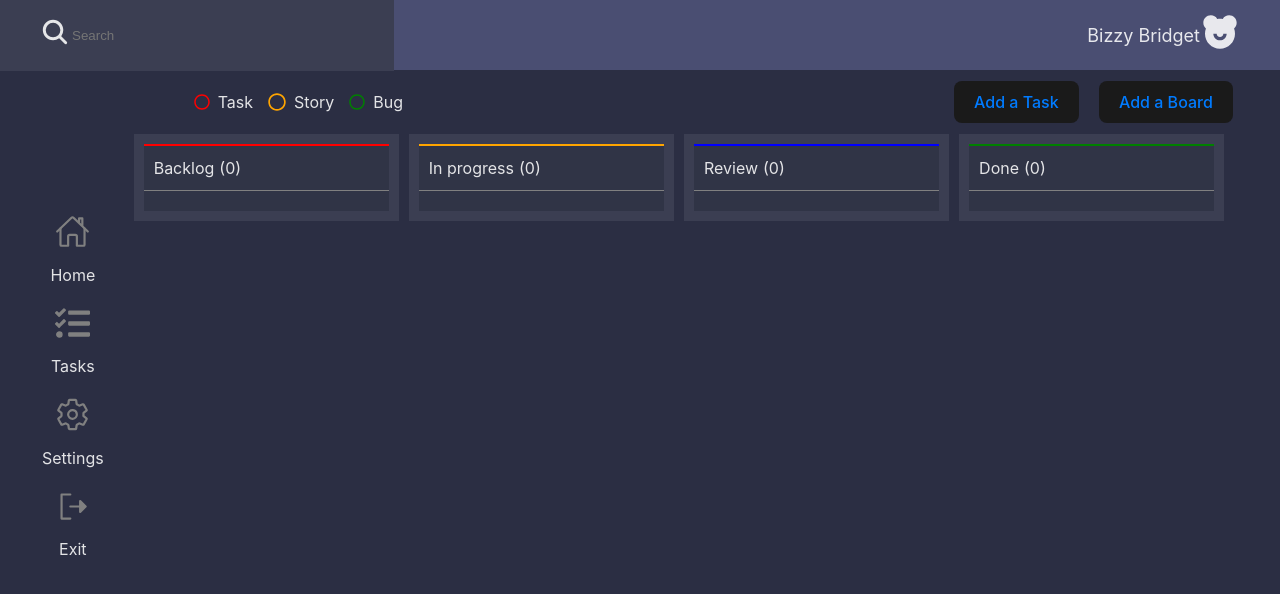
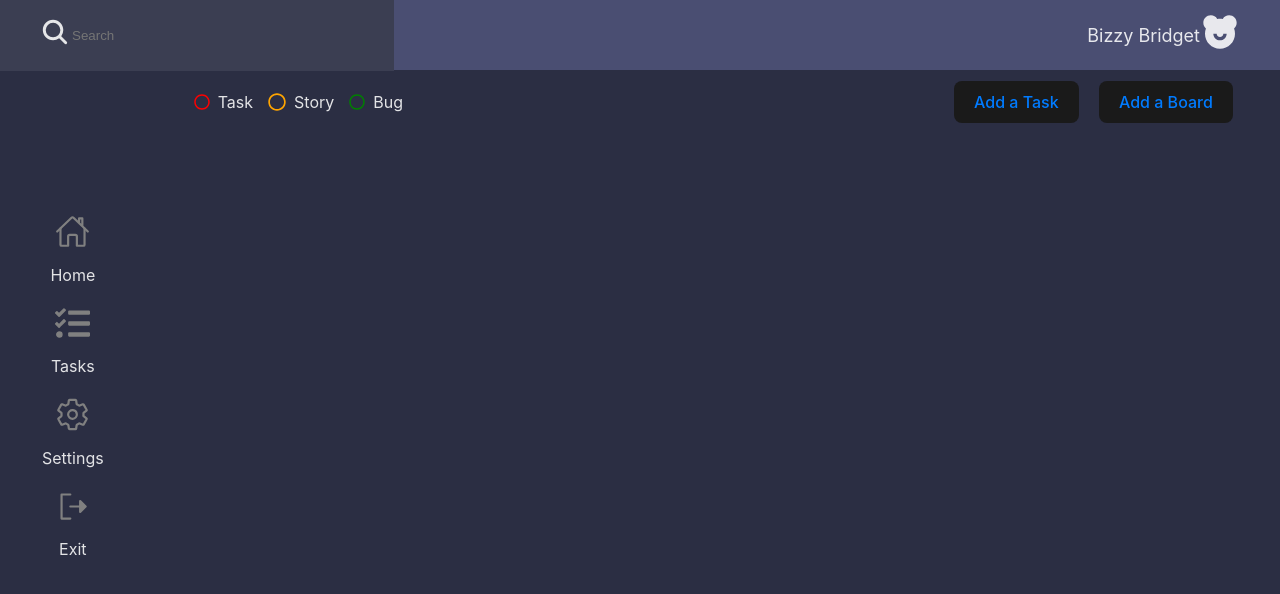
Before and after one commit to BridgetKas/ProductivityApp, a React (Vite) app: page / in a window 1280 px wide. Shown: the top 594 px of the page. Built offline with nearby package versions, Linux system fonts and the light colour scheme.

Commit message:
Added productivityApp

```diff
--- a/src/Components/Board/Board.jsx
+++ b/src/Components/Board/Board.jsx
@@ -1,125 +1,10 @@
 import BoardComponent from "./boardcomponent"
 import styles from './Board.module.css'
-import { useState ,useReducer} from "react"
+import { useState ,useContext} from "react"
 import Modal from "../modal/modalComponent"
 import { FaRegCircle } from "react-icons/fa";
-import { BOARD_KEY, generateId, saveToLocalStorage } from "../../utilis";
-import { TASK_KEY } from "../../utilis";
-
-
-
-const taskBoards = [
-  {
-    title:'Backlog',
-    color:'red',
-    status:'incomplete',
-    value:'incomplete'
-  },
-  {
-    title:'In progress',
-    color:'orange',
-    status:'inprogress',
-    value:'inprogress'
-  },
-  {
-    title:'Review',
-    color:'blue',
-    status:'reviewing',
-    value:'reviewing'
-  },
-  {
-    title:'Done',
-    color:'green',
-    status:'complete',
-    value:'complete'
-  }
-]
-
-function reducerFunction(state,action) {
-  switch(action.type) {
-    case 'added_task': {
-      const todoTasks = [
-        ...state.tasks,
-        {
-          title:action.title,
-          description:action.description,
-          status:action.status,
-          id:action.id
-        }
-      ]
-     saveToLocalStorage(TASK_KEY, todoTasks)
-      return {
-        ...state,
-        tasks: todoTasks
-      }
-    }
-
-    case 'added_board': {
-      const arrayBoards = [
-        ...state.boards,
-        {
-          title:action.title,
-          color:action.color,
-          status:action.status
-        }
-      ]
-      saveToLocalStorage(BOARD_KEY,arrayBoards)
-      return {
-        ...state,
-        boards: arrayBoards
-      }
-    }
-
-    case 'clear_board': {
-      const newTasksArray =  state.tasks.filter((taskItem) => (action.status !== taskItem.status))
-      saveToLocalStorage(TASK_KEY,newTasksArray)
-      return {
-        ...state,
-        tasks: newTasksArray
-      }
-    }
-
-    case 'delete_board': {
-      const boardsArray = state.boards.filter((item,itemIndex) => (action.index !== itemIndex))
-      saveToLocalStorage(BOARD_KEY,boardsArray)
-      return {
-        ...state,
-        boards: boardsArray
-      }
-    }
-
-    case 'updated_task': {
-      const taskArray = state.tasks.map((item) => {
-        if(item.id === action.id) {
-          return {
-            title:action.title,
-            description:action.description,
-            status:action.status,
-            id:action.id
-          }
-        }else {
-          return  item
-        }
-      })
-      saveToLocalStorage(TASK_KEY,taskArray)
-      return {
-        ...state,
-        tasks:taskArray
-      }
-    }
-
-    case 'deleting_task': {
-      const newTasksArray = state.tasks.filter((item) => {
-     return  item.id !== action.id
-    })
-    saveToLocalStorage(TASK_KEY,newTasksArray)
-      return {
-        ...state,
-        tasks:newTasksArray
-      }
-    }
-  }
-}
+import { generateId} from "../../utilis";
+import { StateContext } from "../../layOut/stateProvider";
 
 function Board() {
   const [openModal,setOpenModal] = useState(false)
@@ -130,11 +15,7 @@ function Board() {
   const [boardColor,setBoardColor] = useState('')
   const [boardStatus,setBoardStatus] = useState('')
   const [openBoard,setOpenBoard] = useState('')
-  const [state,dispatch] = useReducer(reducerFunction , {
-    boards: localStorage.getItem(BOARD_KEY) ? JSON.parse(localStorage.getItem(BOARD_KEY)) : taskBoards,
-    tasks:localStorage.getItem (TASK_KEY) ? JSON.parse(localStorage.getItem(TASK_KEY)) : []
-  })
-
+  const {state,dispatch} = useContext(StateContext)
 
   function isModalOpen() {
     setOpenModal(true)
@@ -162,34 +43,6 @@ function Board() {
     closeModal()
   }
 
-
-  function updateTask(uT,uD,uS,id) {
-    dispatch(
-      {
-        type:'updated_task',
-        title:uT,
-        description:uD,
-        status:uS,
-        id:id
-      }
-    )
-  }
-
-  function clearBoard(status){
-    dispatch({
-      type:'clear_board',
-      status:status
-    })
-  }
-
-  function deleteBoard(index) {
-    clearBoard(status)
-    dispatch({
-      type:'delete_board',
-      index:index
-    })
-  }
-
   function addBoard() {
     setOpenBoard(true)
   }
@@ -212,16 +65,6 @@ function Board() {
     setBoardStatus('')
     closeBoard()
   }
-
-  function deletingTask(id) {
-    dispatch (
-      {
-        type:'deleting_task',
-        id:id
-      }
-    )
-  }
-
 
   return (
     <div>
@@ -256,18 +99,15 @@ function Board() {
         </div>
       </div>
       <div className={styles.mainBoardContainer}>
-        {state.boards.map((board,index) =>(
+        {state.boards.map((board) =>(
           <BoardComponent
-          key ={index}
+            key ={board.id}
             title={board.title}
             color={board.color}
             status={board.status}
             value={board.value}
+            id={board.id}
             items={state.tasks.filter((item) =>(item.status === board.status))}
-          updateTask={(uT,uD,uS,id) => updateTask(uT,uD,uS,id)}
-          clearBoard={() => clearBoard(board.status)}
-          deleteBoard={() => deleteBoard(index)}
-          deletingTask={(id) => deletingTask(id)}
             boardsArray={state.boards}
             taskColor={board.color}
           />
--- a/src/Components/Board/boardcomponent.jsx
+++ b/src/Components/Board/boardcomponent.jsx
@@ -1,13 +1,14 @@
 import Modal from '../modal/modalComponent'
 import styles from './Board.module.css'
 import TaskComponent from './task'
-import {useState} from 'react'
+import {useState , useContext} from 'react'
+import { StateContext } from '../../layOut/stateProvider'
 
 /* eslint-disable react/prop-types */
-
-function BoardComponent({title,color,items, updateTask,clearBoard,deleteBoard,deletingTask,boardsArray,taskColor}) {
+function BoardComponent({id,title,color,items,boardsArray,taskColor,status}) {
     const [openTabMenu,setOpenTabMenu] = useState(false)
     const length = items.length
+    const {dispatch} = useContext(StateContext)
 
 
     function isTabMenuOpen(){
@@ -18,10 +19,22 @@ function BoardComponent({title,color,items, updateTask,clearBoard,deleteBoard,de
       setOpenTabMenu(false)
     }
 
+    function clearBoard() {
+        dispatch({
+            type:'clear_board',
+            status:status
+        })
+    }
 
+  function deleteBoard() {
+    clearBoard(status)
+    dispatch({
+      type:'delete_board',
+      id:id
+    })
+  }
 
     return (
-
         <div className = {styles.mainBoard}>
             <div className={styles.board}>
                 <div className={styles.titleContainer} style={{borderTop:`2px solid ${color}`}}>
@@ -41,8 +54,6 @@ function BoardComponent({title,color,items, updateTask,clearBoard,deleteBoard,de
                             description={item.description}
                             id={item.id}
                             status={item.status}
-                            updateTask={(uT,uD,uS,id)=>updateTask(uT,uD,uS,id)}
-                            passDeletingTask={(id) => deletingTask(id)}
                             boardsArray={boardsArray}
                             taskColor={taskColor}
                         />
--- a/src/layOut/layoutPage.jsx
+++ b/src/layOut/layoutPage.jsx
@@ -2,6 +2,7 @@ import {Outlet} from "react-router-dom"
 import styles from '../layOut/sidebar/sideBar.module.css'
 import SideBarComponent from "../layOut/sidebar/sideBar"
 import TopBar from "../Components/topBar/topBar"
+import StateProvider  from "./stateProvider"
 
 
 
@@ -12,7 +13,9 @@ function LayoutPage() {
         <div className={styles.bodyContainer} >
             <div className={styles.sideBar}><SideBarComponent/></div>
             <div className={styles.outlet}>
-             <Outlet/>
+              <StateProvider >
+                <Outlet/>
+              </StateProvider>
             </div>
         </div>
     </div>
--- /dev/null
+++ b/src/layOut/stateProvider.jsx
@@ -0,0 +1,113 @@
+import { createContext, useReducer } from "react"
+import { BOARD_KEY,  saveToLocalStorage, TASK_KEY, generateId } from "../utilis";
+
+
+export const StateContext = createContext()
+
+/* eslint-disable react/prop-types */
+function StateProvider({children}) {
+
+    const [state,dispatch] = useReducer(reducerFunction , {
+      boards: localStorage.getItem(BOARD_KEY) ? JSON.parse(localStorage.getItem(BOARD_KEY)) : [],
+      tasks:localStorage.getItem (TASK_KEY) ? JSON.parse(localStorage.getItem(TASK_KEY)) : []
+    })
+
+    return (
+      <div>
+        <StateContext.Provider value = {{state,dispatch}}>
+          {children}
+        </StateContext.Provider>
+      </div>
+    )
+}
+
+export default StateProvider
+
+
+function reducerFunction(state,action) {
+    switch(action.type) {
+      case 'added_task': {
+        const todoTasks = [
+          ...state.tasks,
+          {
+            title:action.title,
+            description:action.description,
+            status:action.status,
+            id:action.id
+          }
+        ]
+       saveToLocalStorage(TASK_KEY, todoTasks)
+        return {
+          ...state,
+          tasks: todoTasks
+        }
+      }
+
+      case 'added_board': {
+        const arrayBoards = [
+          ...state.boards,
+          {
+            title:action.title,
+            color:action.color,
+            status:action.status,
+            id:generateId()
+          }
+        ]
+        saveToLocalStorage(BOARD_KEY,arrayBoards)
+        return {
+          ...state,
+          boards: arrayBoards
+        }
+      }
+
+      case 'clear_board': {
+        const newTasksArray =  state.tasks.filter((taskItem) => (action.status !== taskItem.status))
+        saveToLocalStorage(TASK_KEY,newTasksArray)
+        return {
+          ...state,
+          tasks: newTasksArray
+        }
+      }
+
+      case 'delete_board': {
+        const boardsArray = state.boards.filter((item) => (action.id !== item.id) )
+
+        saveToLocalStorage(BOARD_KEY,boardsArray)
+        return {
+          ...state,
+          boards: boardsArray
+        }
+      }
+
+      case 'updated_task': {
+        const taskArray = state.tasks.map((item) => {
+          if(item.id === action.id) {
+            return {
+              title:action.title,
+              description:action.description,
+              status:action.status,
+              id:action.id
+            }
+          }else {
+            return  item
+          }
+        })
+        saveToLocalStorage(TASK_KEY,taskArray)
+        return {
+          ...state,
+          tasks:taskArray
+        }
+      }
+
+      case 'deleting_task': {
+        const newTasksArray = state.tasks.filter((item) => {
+       return  item.id !== action.id
+      })
+      saveToLocalStorage(TASK_KEY,newTasksArray)
+        return {
+          ...state,
+          tasks:newTasksArray
+        }
+      }
+    }
+  }
--- a/src/utilis.js
+++ b/src/utilis.js
@@ -10,3 +10,38 @@ export const BOARD_KEY = 'todoBoards'
 export function saveToLocalStorage(key,value){
     return localStorage.setItem(key, JSON.stringify(value))
 }
+
+
+ export const taskBoards = [
+  {
+    title:'Backlog',
+    color:'red',
+    status:'incomplete',
+    value:'incomplete',
+    id:generateId()
+  },
+  {
+    title:'In progress',
+    color:'orange',
+    status:'inprogress',
+    value:'inprogress',
+    id:generateId()
+
+  },
+  {
+    title:'Review',
+    color:'blue',
+    status:'reviewing',
+    value:'reviewing',
+    id:generateId()
+
+  },
+  {
+    title:'Done',
+    color:'green',
+    status:'complete',
+    value:'complete',
+    id:generateId()
+
+  }
+]
```
Also changed, not shown: src/Components/Board/task.jsx (+26 -14 lines). Lines whose indentation alone changed are shown as unchanged.
